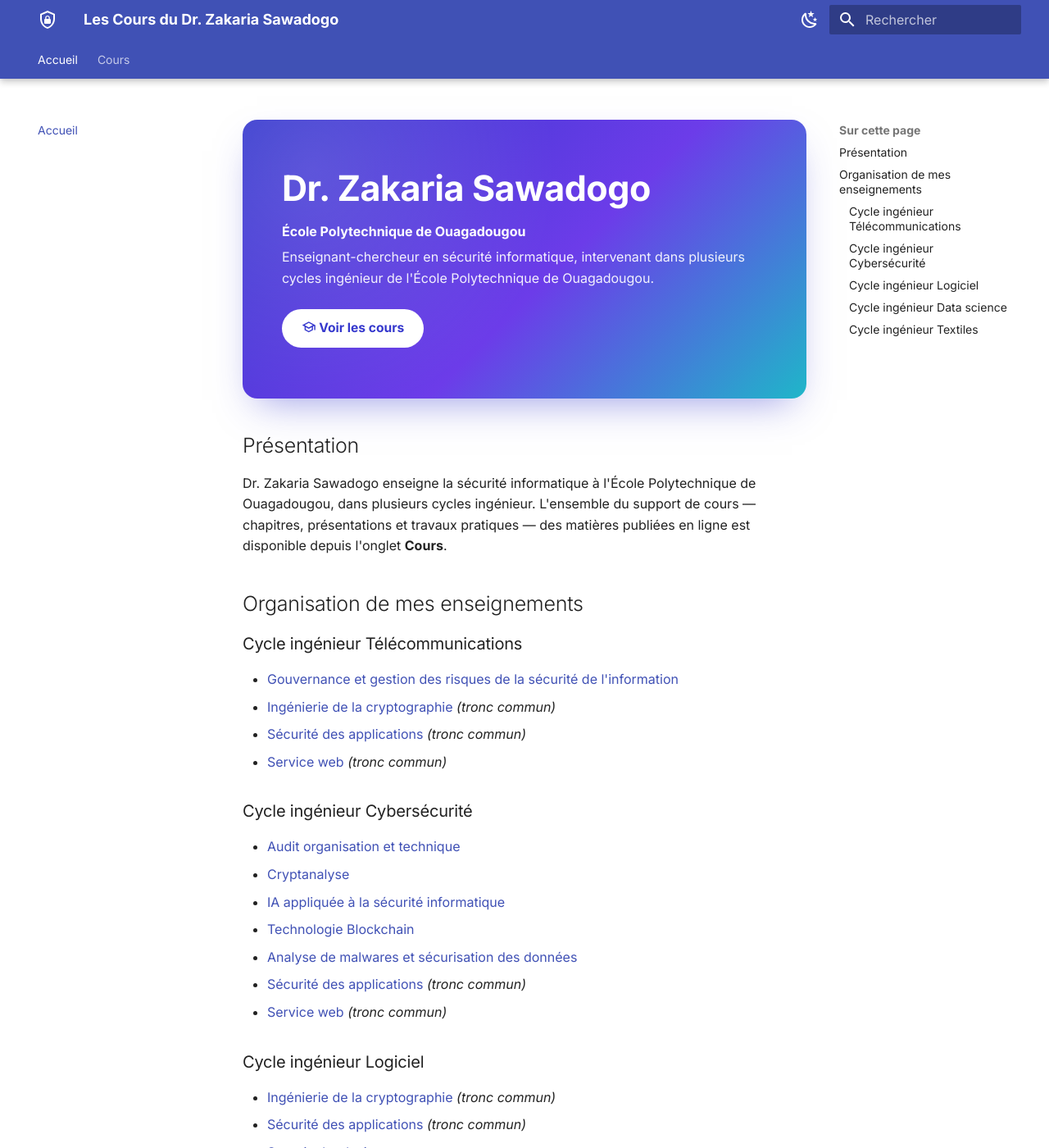
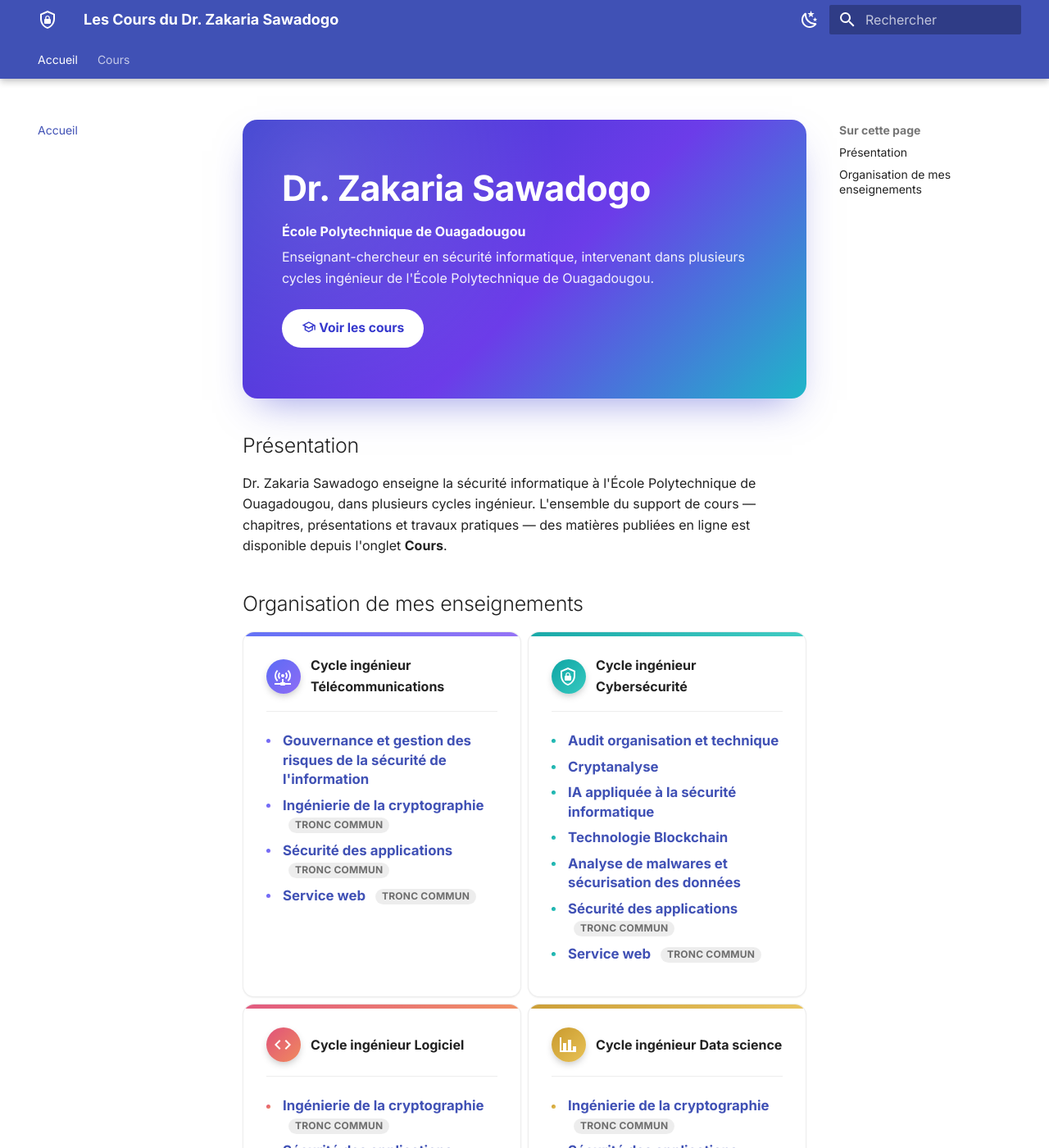
Before and after one commit to zakaria-sawadogo/cours-securite-informatique, an MkDocs documentation site: the page built from docs/index.md, in a window 1280 px wide and 1400 px high. Shown: the whole window at 82% size. Built offline with MkDocs 1.6.1 and Material for MkDocs 9.7.7, drawn with Linux system fonts in a browser that asks for light colours; some of the changed text lies outside the part shown.

Commit message:
Cycles en cartes sur l'accueil, téléchargements en 2 étapes (sélection puis code)

```diff
--- a/docs/assets/extra.css
+++ b/docs/assets/extra.css
@@ -261,6 +261,98 @@
   font-size: 0.75em;
 }
 
+.md-typeset .module-picker {
+  max-width: 480px;
+  padding: 1.4rem 1.4rem 1.6rem;
+  border-radius: 14px;
+  border: 1px solid var(--md-default-fg-color--lightest);
+  background: var(--md-default-bg-color);
+}
+
+.md-typeset .picker-label {
+  display: block;
+  font-size: 0.72rem;
+  font-weight: 700;
+  text-transform: uppercase;
+  letter-spacing: 0.03em;
+  color: var(--md-default-fg-color--light);
+  margin: 0 0 0.4rem;
+}
+
+.md-typeset #module-select {
+  width: 100%;
+  padding: 0.6rem 0.75rem;
+  border-radius: 8px;
+  border: 1px solid var(--md-default-fg-color--lighter);
+  background: var(--md-default-bg-color);
+  color: var(--md-default-fg-color);
+  font-size: 0.85rem;
+}
+
+.md-typeset #module-select:focus {
+  outline: none;
+  border-color: var(--brand-a);
+}
+
+.md-typeset .module-panel {
+  margin-top: 1.3rem;
+  padding-top: 1.2rem;
+  border-top: 1px dashed var(--md-default-fg-color--lightest);
+}
+
+.md-typeset .module-panel h3 {
+  margin: 0 0 0.7rem;
+  font-size: 0.95rem;
+}
+
+/* ============================================================
+   Cartes des cycles ingénieur — page d'accueil (Présentation)
+   Réutilise le composant .grid.cards (mêmes accents colorés),
+   mais le contenu est une liste de matières plutôt qu'un bouton.
+   ============================================================ */
+.md-typeset .grid.cards > ul > li ul {
+  margin: 0.5rem 0 0;
+  padding-left: 0;
+  list-style: none;
+}
+
+.md-typeset .grid.cards > ul > li ul li {
+  position: relative;
+  padding-left: 1rem;
+  margin: 0.4rem 0;
+  font-size: 0.84rem;
+  line-height: 1.4;
+}
+
+.md-typeset .grid.cards > ul > li ul li::before {
+  content: "";
+  position: absolute;
+  left: 0;
+  top: 0.55em;
+  width: 5px;
+  height: 5px;
+  border-radius: 50%;
+  background: linear-gradient(135deg, var(--card-accent-a), var(--card-accent-b));
+}
+
+.md-typeset .grid.cards > ul > li ul li a {
+  font-weight: 600;
+}
+
+.md-typeset .tronc-commun {
+  display: inline-block;
+  font-size: 0.6rem;
+  font-weight: 700;
+  text-transform: uppercase;
+  letter-spacing: 0.02em;
+  padding: 0.05rem 0.4rem;
+  border-radius: 999px;
+  background: var(--md-default-fg-color--lightest);
+  color: var(--md-default-fg-color--light);
+  margin-left: 0.35rem;
+  vertical-align: middle;
+}
+
 /* ============================================================
    Cartes des matières — page d'accueil
    Design "smart" : accent coloré par carte, relief au survol,
--- a/docs/index.md
+++ b/docs/index.md
@@ -18,41 +18,55 @@ Dr. Zakaria Sawadogo enseigne la sécurité informatique à l'École Polytechniq
 
 ## Organisation de mes enseignements
 
-### Cycle ingénieur Télécommunications
+<div class="grid cards" markdown>
 
-- [Gouvernance et gestion des risques de la sécurité de l'information](04-gouvernance-gestion-risques-si/index.md)
-- [Ingénierie de la cryptographie](06-cryptographie/index.md) *(tronc commun)*
-- [Sécurité des applications](09-securite-des-applications/index.md) *(tronc commun)*
-- [Service web](10-service-web/index.md) *(tronc commun)*
+-   :material-access-point-network:{ .lg .middle } **Cycle ingénieur Télécommunications**
 
-### Cycle ingénieur Cybersécurité
+    ---
 
-- [Audit organisation et technique](02-audit-organisation-technique/index.md)
-- [Cryptanalyse](03-cryptanalyse/index.md)
-- [IA appliquée à la sécurité informatique](05-ia-appliquee-securite-informatique/index.md)
-- [Technologie Blockchain](07-technologie-blockchain/index.md)
-- [Analyse de malwares et sécurisation des données](11-analyse-malwares-securisation-donnees/index.md)
-- [Sécurité des applications](09-securite-des-applications/index.md) *(tronc commun)*
-- [Service web](10-service-web/index.md) *(tronc commun)*
+    - [Gouvernance et gestion des risques de la sécurité de l'information](04-gouvernance-gestion-risques-si/index.md)
+    - [Ingénierie de la cryptographie](06-cryptographie/index.md) <span class="tronc-commun">tronc commun</span>
+    - [Sécurité des applications](09-securite-des-applications/index.md) <span class="tronc-commun">tronc commun</span>
+    - [Service web](10-service-web/index.md) <span class="tronc-commun">tronc commun</span>
 
-### Cycle ingénieur Logiciel
+-   :material-shield-lock-outline:{ .lg .middle } **Cycle ingénieur Cybersécurité**
 
-- [Ingénierie de la cryptographie](06-cryptographie/index.md) *(tronc commun)*
-- [Sécurité des applications](09-securite-des-applications/index.md) *(tronc commun)*
-- [Security by design](08-security-by-design/index.md)
-- [Service web](10-service-web/index.md) *(tronc commun)*
+    ---
 
-### Cycle ingénieur Data science
+    - [Audit organisation et technique](02-audit-organisation-technique/index.md)
+    - [Cryptanalyse](03-cryptanalyse/index.md)
+    - [IA appliquée à la sécurité informatique](05-ia-appliquee-securite-informatique/index.md)
+    - [Technologie Blockchain](07-technologie-blockchain/index.md)
+    - [Analyse de malwares et sécurisation des données](11-analyse-malwares-securisation-donnees/index.md)
+    - [Sécurité des applications](09-securite-des-applications/index.md) <span class="tronc-commun">tronc commun</span>
+    - [Service web](10-service-web/index.md) <span class="tronc-commun">tronc commun</span>
 
-- [Ingénierie de la cryptographie](06-cryptographie/index.md) *(tronc commun)*
-- [Sécurité des applications](09-securite-des-applications/index.md) *(tronc commun)*
-- [Service web](10-service-web/index.md) *(tronc commun)*
+-   :material-code-tags:{ .lg .middle } **Cycle ingénieur Logiciel**
 
-### Cycle ingénieur Textiles
+    ---
 
-- [Algorithmique et Programmation en C](01-algorithmique-programmation-c/index.md)
+    - [Ingénierie de la cryptographie](06-cryptographie/index.md) <span class="tronc-commun">tronc commun</span>
+    - [Sécurité des applications](09-securite-des-applications/index.md) <span class="tronc-commun">tronc commun</span>
+    - [Security by design](08-security-by-design/index.md)
+    - [Service web](10-service-web/index.md) <span class="tronc-commun">tronc commun</span>
 
-Toutes les matières listées ci-dessus ont désormais leur support de cours complet (chapitres, présentations, travaux pratiques) publié sur ce site.
+-   :material-chart-bar:{ .lg .middle } **Cycle ingénieur Data science**
+
+    ---
+
+    - [Ingénierie de la cryptographie](06-cryptographie/index.md) <span class="tronc-commun">tronc commun</span>
+    - [Sécurité des applications](09-securite-des-applications/index.md) <span class="tronc-commun">tronc commun</span>
+    - [Service web](10-service-web/index.md) <span class="tronc-commun">tronc commun</span>
+
+-   :material-tshirt-crew-outline:{ .lg .middle } **Cycle ingénieur Textiles**
+
+    ---
+
+    - [Algorithmique et Programmation en C](01-algorithmique-programmation-c/index.md)
+
+</div>
+
+Toutes les matières listées ci-dessus ont leur support de cours complet (chapitres, présentations, travaux pratiques) publié sur ce site.
 
 ---
 
```
Also changed, not shown: docs/cours/telechargements.md (+65 -41 lines).
